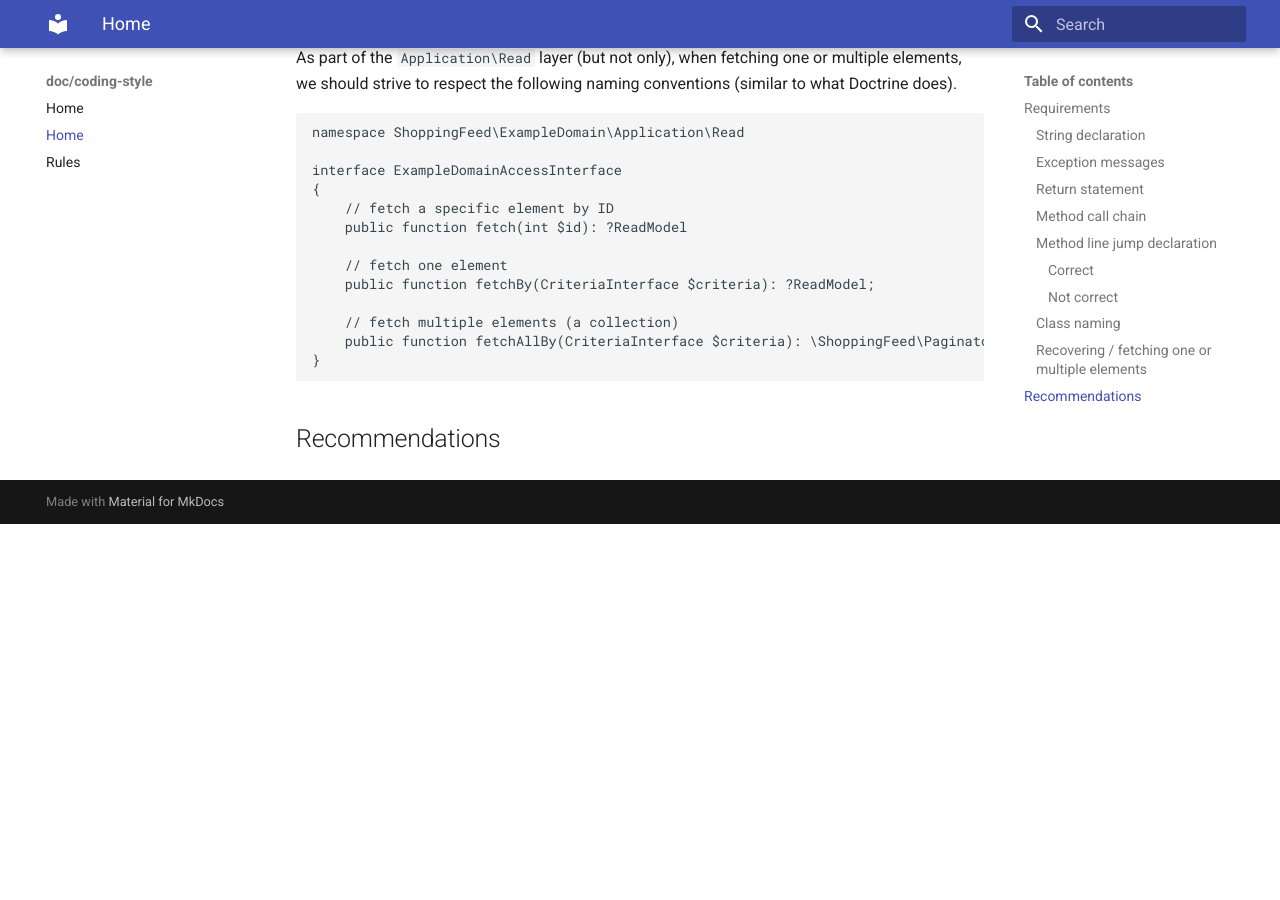
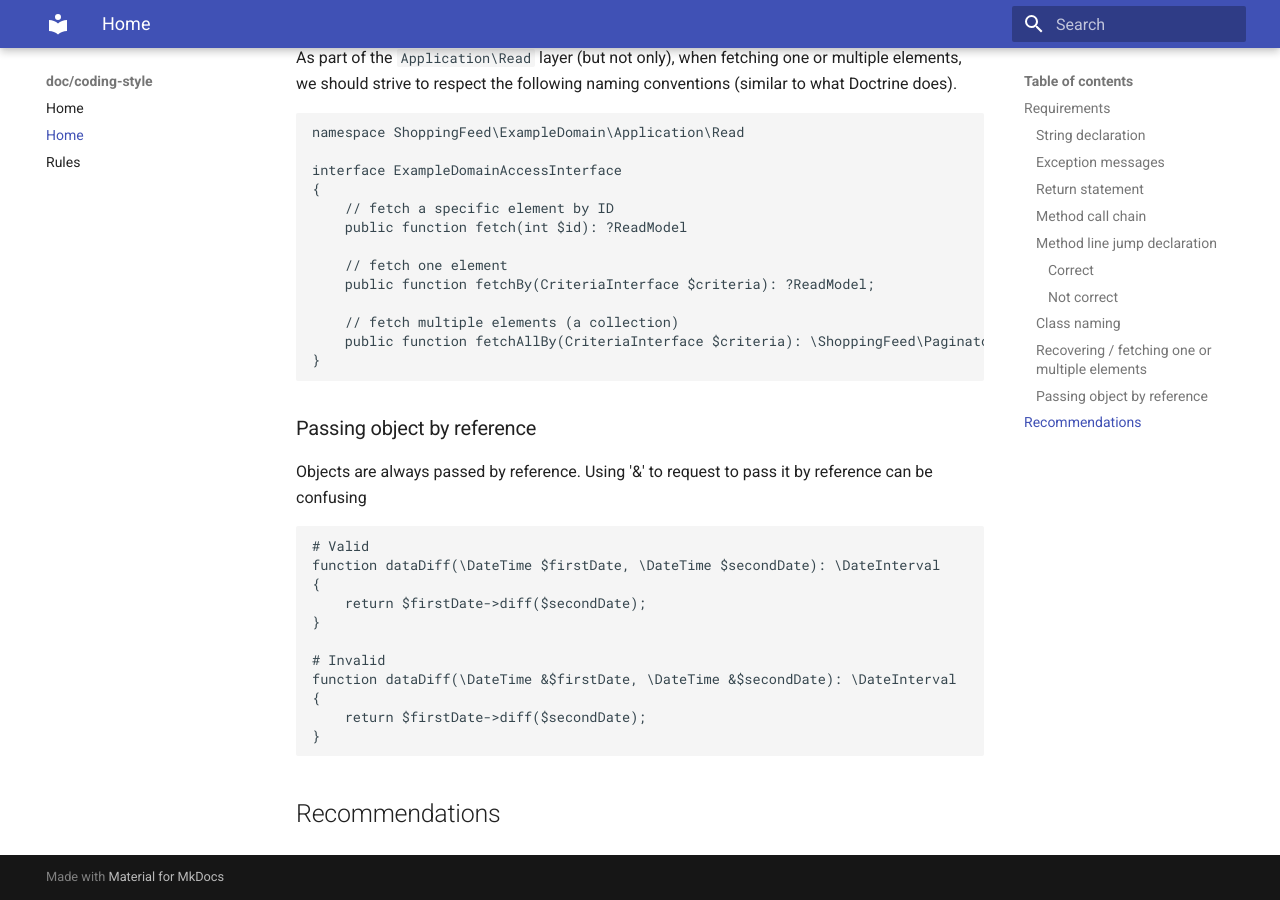
Before and after one commit to shoppingflux/coding-style-php, an MkDocs documentation site: the page built from docs/style.md, in a window 1280 px wide and 900 px high, scrolled down 3266 px. Built offline with MkDocs 1.6.1 and Material for MkDocs 9.7.7, drawn with Linux system fonts in a browser that asks for light colours; before the commit the page ends 3790 px from its top, so only the background shows below that.

Commit message:
Add recommendation about passing object by reference (#40)

````diff
--- a/docs/style.md
+++ b/docs/style.md
@@ -183,4 +183,21 @@ interface ExampleDomainAccessInterface
 }
 ```
 
+### Passing object by reference
+Objects are always passed by reference. Using '&' to request to pass it by reference can be confusing
+
+```php
+# Valid
+function dataDiff(\DateTime $firstDate, \DateTime $secondDate): \DateInterval
+{
+    return $firstDate->diff($secondDate);
+}
+
+# Invalid
+function dataDiff(\DateTime &$firstDate, \DateTime &$secondDate): \DateInterval
+{
+    return $firstDate->diff($secondDate);
+}
+```
+
 ## Recommendations
````
